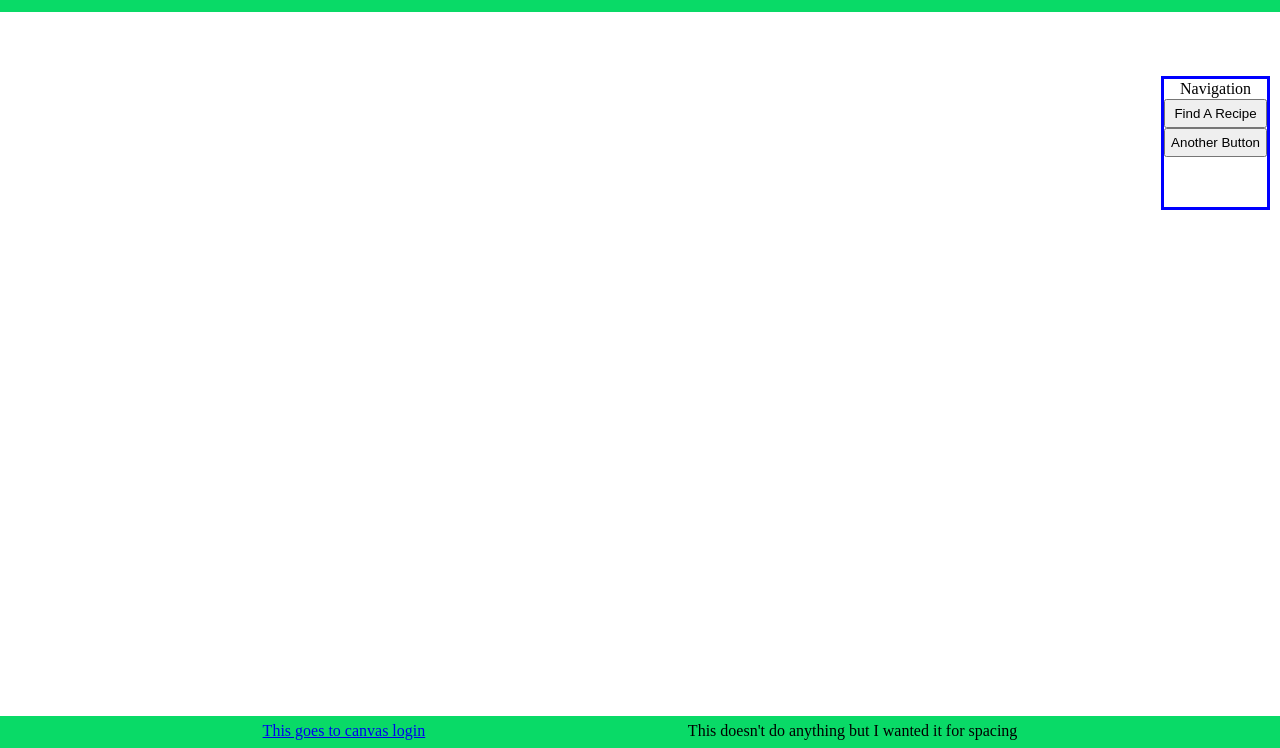
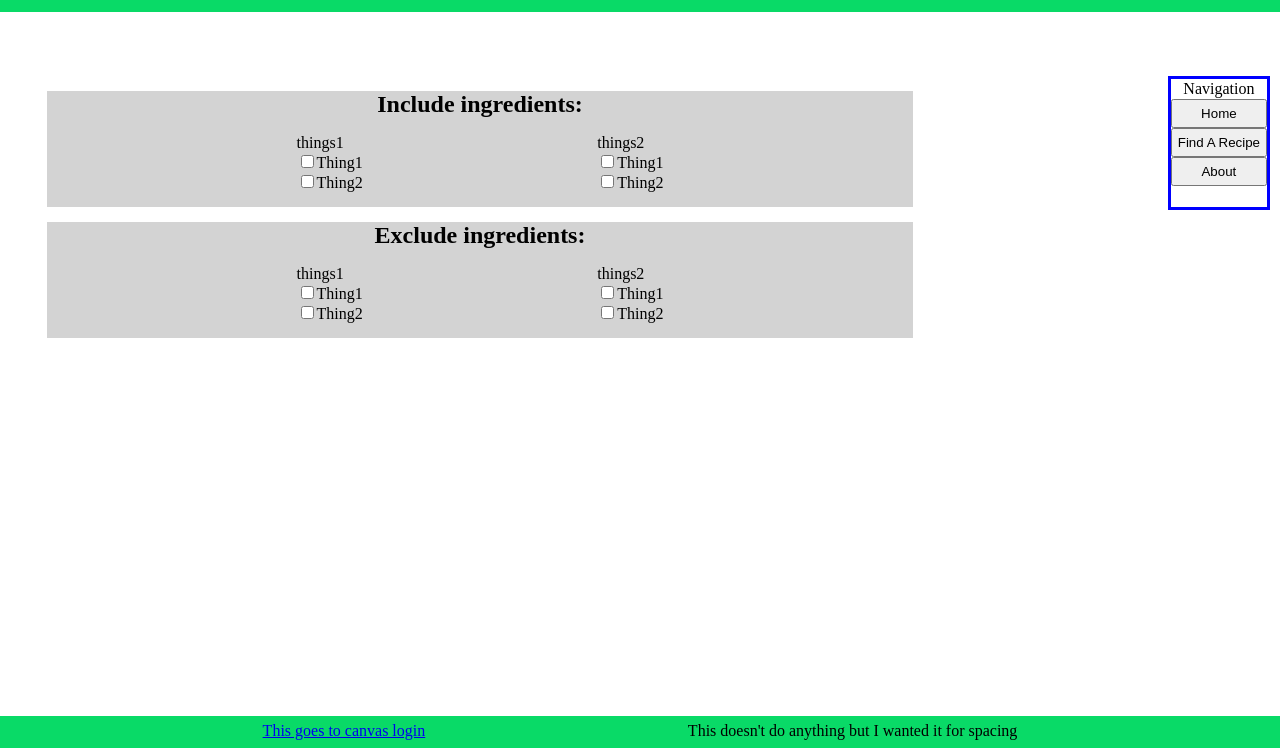
Before and after one commit to cs3141TeamH/Chow-Now, a React app: page / in a window 1280 px wide. Both pictures are taken after a click on the button "Find A Recipe". Shown: the part 52-800 px from the top of the page. Built offline with nearby package versions, Linux system fonts and the light colour scheme; no server answers.

Commit message:
added the text to about page and the logo

```diff
--- a/src/client/App.js
+++ b/src/client/App.js
@@ -1,14 +1,19 @@
 import React, { Component } from 'react';
 import './app.css';
 import ReactImage from './react.png';
+import logo from'./logo_oval_purple.png';
 
  class App extends Component {
-
   constructor(props) {
     super(props);
-    this.state={username: null};
+    this.state={ username:null,
+      isLandingPage:true,
+      isLookupPage:false,
+      isAboutPage:false,};
+    this.handleLandingClick = this.handleLandingClick.bind(this);
+    this.handleLookupClick = this.handleLookupClick.bind(this);
+    this.handleAboutClick = this.handleAboutClick.bind(this);
   }
-
   componentDidMount() {
     fetch('/api/query')
       .then(res => res.json())
@@ -17,35 +22,59 @@ import ReactImage from './react.png';
         this.setState({ username: user.username });
       });
   }
-
+  handleLandingClick() {
+    this.setState({ isLandingPage: true, isLookupPage: false, isAboutPage:false});
+  }
+  handleLookupClick() {
+    this.setState({isLandingPage: false, isLookupPage: true, isAboutPage:false});
+  }
+  handleAboutClick() {
+    this.setState({isLandingPage: false, isLookupPage: false, isAboutPage:true});
+  }
   render() {
     const username = this.state.username;
+    const isLandingPage = this.state.isLandingPage;
+    const isLookupPage = this.state.isLookupPage;
+    const isAboutPage = this.state.isAboutPage;
+    let form;
+    if (isLandingPage) {
+      form = <LandingPage onLandClick={this.handleLandingClick} onLookClick={this.handleLookupClick} onAboutClick={this.handleAboutClick}/>;
+    } else if (isLookupPage) {
+      form = <LookupPage  onLandClick={this.handleLandingClick} onLookClick={this.handleLookupClick} onAboutClick={this.handleAboutClick}/>;
+    } else if (isAboutPage) {
+      form = <AboutPage   onLandClick={this.handleLandingClick} onLookClick={this.handleLookupClick} onAboutClick={this.handleAboutClick}/>;
+    }
     return (
-      /*
-      <div class="container">
-        {username ? <h1>{`Hello ${username}`}</h1> : <h1>Loading.. please wait!</h1>}
-        <img src={ReactImage} alt="react" />
-      </div>
-      */
       <div>
-        <Landing/>
+        {form}
       </div>
     );
   }
 }
-
-class Landing extends Component {
+class LandingPage extends Component {
   render() {
     return(
       <div>
         <Header/>
-        <Navigation/>
+        <Navigation onLandClick={this.props.onLandClick} onLookClick={this.props.onLookClick} onAboutClick={this.props.onAboutClick}/>
         <Footer/>
       </div>
     );
   }
 }
-
+class AboutPage extends Component {
+  render() {
+    return(
+      <div class="aboutText">This web site was created to make finding a recipe to make quick and easy.
+      <span><br /></span>
+        <span><br />Created by Team Chow Now: Samantha Richardson, Jonathan Lehto, Austin Braley, Jesse Fischer, Aaron Kettelhut </span>
+        <span><br /></span>
+        <span><br /><span>If you would like to support the team, send money to paypal.me/itakesingles</span></span>
+        <Navigation onLandClick={this.props.onLandClick} onLookClick={this.props.onLookClick} onAboutClick={this.props.onAboutClick}/>
+      </div>
+   );
+  }
+}
 class Header extends Component {
   render() {
     return (
@@ -56,21 +85,20 @@ class Header extends Component {
     );
   }
 }
-
 class Navigation extends Component {
   render () {
     return (
       <div class="navContainer">
         <div class="navHeader">Navigation</div>
         <div class="navButtons">
-          <button type="button" class="navButton">Find A Recipe</button>
-          <button type="button" class="navButton">Another Button</button>
+          <button class="navButton" onClick={this.props.onLandClick}>Home</button>
+          <button class="navButton" onClick={this.props.onLookClick}>Find A Recipe</button>
+          <button class="navButton" onClick={this.props.onAboutClick}>About</button>
         </div>
       </div>
     );
   }
 }
-
 class Footer extends Component{
   render() {
     return (
@@ -84,5 +112,45 @@ class Footer extends Component{
     );
   }
 }
-
+class LookupPage extends Component {
+  render () {
+    return (
+      <div>
+        <Header/>
+        <Navigation onLandClick={this.props.onLandClick} onLookClick={this.props.onLookClick} onAboutClick={this.props.onAboutClick}/>
+        <Footer/>
+        <div class="lookupBody">
+          <div class="checkboxesRow">
+            <h2 class="navHeader">Include ingredients:</h2>
+              <span class="checkboxes">
+                <Checkboxes title="things1"/>
+                <Checkboxes title="things2"/>
+              </span>
+          </div>
+          <div class="checkboxesRow">
+            <h2 class="navHeader">Exclude ingredients:</h2>
+              <span class="checkboxes">
+                <Checkboxes title="things1"/>
+                <Checkboxes title="things2"/>
+              </span>
+          </div>
+        </div>
+      </div>
+    );
+  }
+}
+class Checkboxes extends Component {
+  render() {
+    return(
+    <div>  {this.props.title}
+      <form>
+        <input type="checkbox" id="thing1" name="thing1" value="food1"/>
+        <label for="thing1">Thing1</label> <br/>
+        <input type="checkbox" id="thing2" name="thing2" value="food2"/>
+        <label for="thing2">Thing2</label>
+      </form>
+    </div>
+    );
+  }
+}
 export default App;
--- a/src/client/app.css
+++ b/src/client/app.css
@@ -2,17 +2,14 @@ h1 {
   color: rgb(209, 46, 25);
   text-align: center;
 }
-
 body {
   margin: auto;
 }
-
 .logoText {
   margin-top: 12px;
 }
-
 .headContainer {
-  position: absolute;
+  position: fixed;
   height: 64px;
   width: 100%;
   background-color: rgb(9, 218, 103);
@@ -50,3 +47,36 @@ body {
   display: flex;
   justify-content: space-evenly;
 }
+.logoImage{
+  margin-top: 100px;
+}
+.aboutText{
+  text-align: center;
+  right: 50%;
+  padding-top: 40px;
+  padding-left: 50px;
+  padding-right: 50px;
+  margin-top: 500px;
+  margin-left: 60px;
+  margin-right: 150px;
+  top: 3000px;
+  width: 800px;
+  background-color: whitesmoke;
+  border: 7px solid gold;
+  height: 125px;
+}
+.checkboxesRow{
+  background-color: lightgrey;
+  margin: 15px;
+}
+.lookupBody{
+  position: absolute;
+  top: 128px;
+  width: 70%;
+  left: 32px;
+}
+.checkboxes{
+  display: flex;
+  justify-content: space-evenly;
+  padding: 15px;
+}
```
